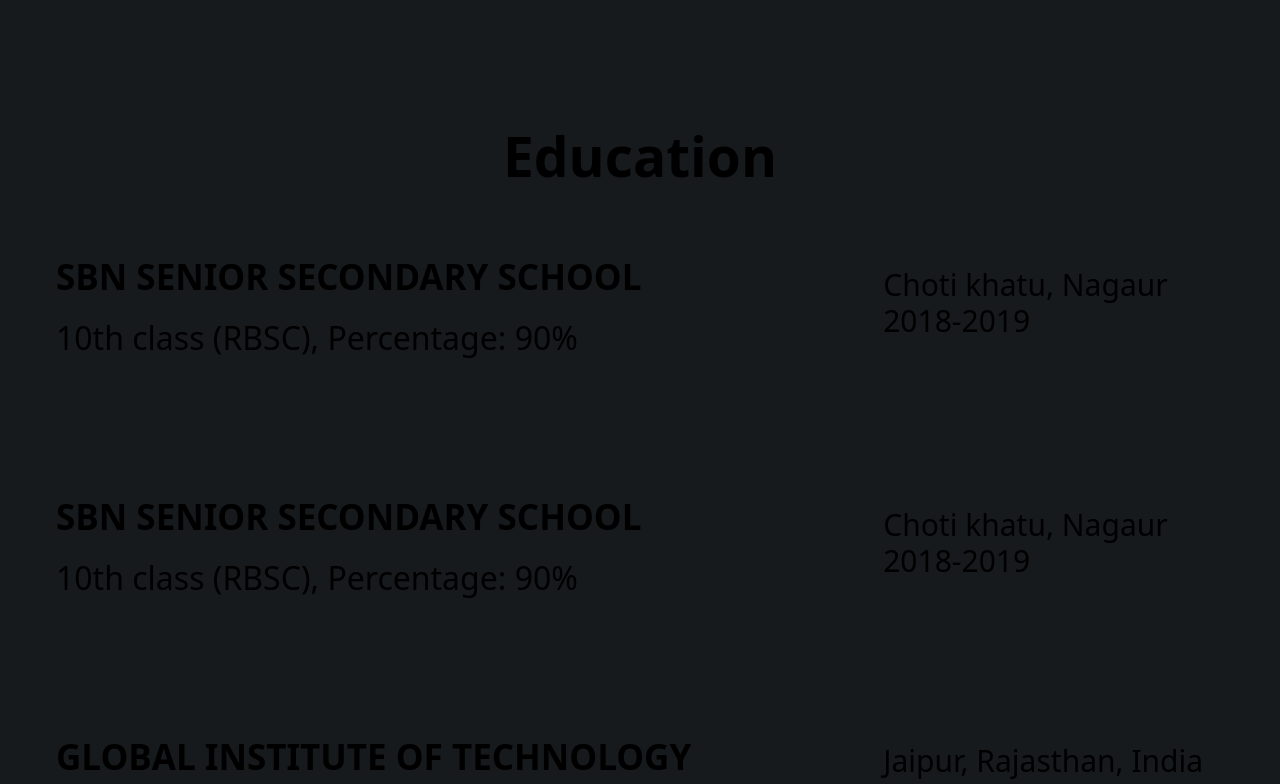
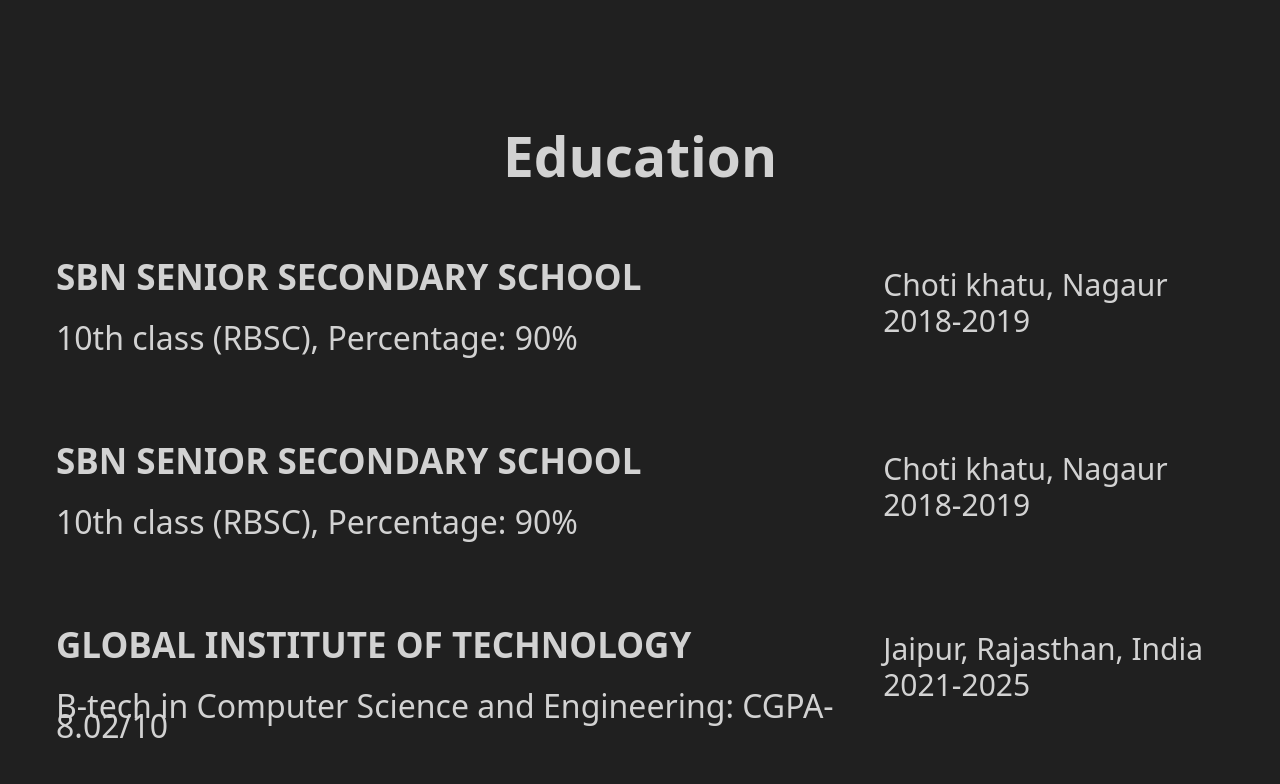
Before and after one commit to jinilptl/portfolio, a React (Vite) app: page / in a window 1280 px wide. Shown: the part 1580-2364 px from the top of the page. Built offline with nearby package versions, Linux system fonts and the light colour scheme.

Commit message:
color changes

```diff
--- a/index.html
+++ b/index.html
@@ -7,7 +7,7 @@
     <title>Surendra Pandar</title>
   </head>
   <body >
-    <div id="root" class="bg-[#161a1d]"></div>
+    <div id="root" class="bg-[#202020]"></div>
     <script type="module" src="/src/main.jsx"></script>
   </body>
 </html>
--- a/src/components/Emain.jsx
+++ b/src/components/Emain.jsx
@@ -8,42 +8,42 @@
         {/* First div */}
         <div className="first-div flex w-full h-[7rem] mt-6 md:w-[100%]  md:h-[10rem]  md:mt-10 ">
           <div className="left w-3/4 md:w-[70%] h-[6rem] pl-2 md:pl-6">
-            <h1 className="font-bold text-md md:text-[35px] mb-2 md:mb-6">
+            <h1 className="font-bold text-md md:text-[35px] mb-2 md:mb-6  text-white opacity-80">
               SBN SENIOR SECONDARY SCHOOL
             </h1>
-            <h5 className="text-sm md:text-[32px]">10th class (RBSC), Percentage: 90%</h5>
+            <h5 className="text-sm md:text-[32px]  text-white opacity-80">10th class (RBSC), Percentage: 90%</h5>
           </div>
           <div className="right w-1/4 md:w-[30%] h-[6rem] mt-2 md:mt-6 ml-5 md:ml-0">
-            <h5 className="text-sm md:text-[30px] md:mb-4">Choti khatu, Nagaur</h5>
-            <h5 className="text-sm md:text-[30px]">2018-2019</h5>
+            <h5 className="text-sm md:text-[30px] md:mb-4  text-white opacity-80">Choti khatu, Nagaur</h5>
+            <h5 className="text-sm md:text-[30px]  text-white opacity-80">2018-2019</h5>
           </div>
         </div>
 
         {/* Second div */}
-        <div className="second-div flex w-full h-[7rem] mt-6 md:h-[10rem] md:w-[100%] md:mt-20 ">
+        <div className="second-div flex w-full h-[7rem] mt-6 md:h-[10rem] md:w-[100%] md:mt-6 ">
           <div className="left w-3/4 md:w-[70%] h-[6rem] pl-2 md:pl-6 ">
-            <h1 className="font-bold text-md md:text-[35px] mb-2 md:mb-6">
+            <h1 className="font-bold text-md md:text-[35px] mb-2 md:mb-6  text-white opacity-80">
               SBN SENIOR SECONDARY SCHOOL
             </h1>
-            <h5 className="text-sm md:text-[32px]">10th class (RBSC), Percentage: 90%</h5>
+            <h5 className="text-sm md:text-[32px]  text-white opacity-80">10th class (RBSC), Percentage: 90%</h5>
           </div>
           <div className="right w-1/4 md:w-[30%] h-[6rem] mt-2 md:mt-6 ml-5 md:ml-0">
-            <h5 className="text-sm md:text-[30px] md:mb-4">Choti khatu, Nagaur</h5>
-            <h5 className="text-sm md:text-[30px]">2018-2019</h5>
+            <h5 className="text-sm md:text-[30px] md:mb-4  text-white opacity-80">Choti khatu, Nagaur</h5>
+            <h5 className="text-sm md:text-[30px]  text-white opacity-80">2018-2019</h5>
           </div>
         </div>
 
         {/* Third div */}
-        <div className="third-div flex w-full h-[7rem] mt-6 md:w-[100%]  md:h-[10rem] md:mt-20">
+        <div className="third-div flex w-full h-[7rem] mt-6 md:w-[100%]  md:h-[10rem] md:mt-6">
           <div className="left w-3/4 md:w-[70%] h-[6rem] pl-2 md:pl-6 ">
-            <h1 className="font-bold text-md md:text-[35px] mb-2 md:mb-6">
+            <h1 className="font-bold text-md md:text-[35px] mb-2 md:mb-6  text-white opacity-80">
               GLOBAL INSTITUTE OF TECHNOLOGY
             </h1>
-            <h5 className="text-sm md:text-[32px]">B-tech in Computer Science and Engineering: CGPA-8.02/10</h5>
+            <h5 className="text-sm md:text-[32px]  text-white opacity-80">B-tech in Computer Science and Engineering: CGPA-8.02/10</h5>
           </div>
           <div className="right w-1/4 md:w-[30%] h-[6rem] mt-2 md:mt-5 ml-5 md:ml-0">
-            <h5 className="text-sm md:text-[30px] md:mb-4">Jaipur, Rajasthan, India</h5>
-            <h5 className="text-sm md:text-[30px]">2021-2025</h5>
+            <h5 className="text-sm md:text-[30px] md:mb-4  text-white opacity-80">Jaipur, Rajasthan, India</h5>
+            <h5 className="text-sm md:text-[30px]  text-white opacity-80">2021-2025</h5>
           </div>
         </div>
 
--- a/src/pages/edu.jsx
+++ b/src/pages/edu.jsx
@@ -4,7 +4,7 @@
     return(
         <div className=" border-solid mb-16 md:mb-28 md:mt-3">
         <div className=" text-center mb-3 md:mb-7">
-            <h1 className=" text-5xl font-bold md:text-[55px] text-black ">Education</h1>
+            <h1 className=" text-5xl font-bold md:text-[55px] text-white opacity-80 ">Education</h1>
         </div>
 
       <div>
```
